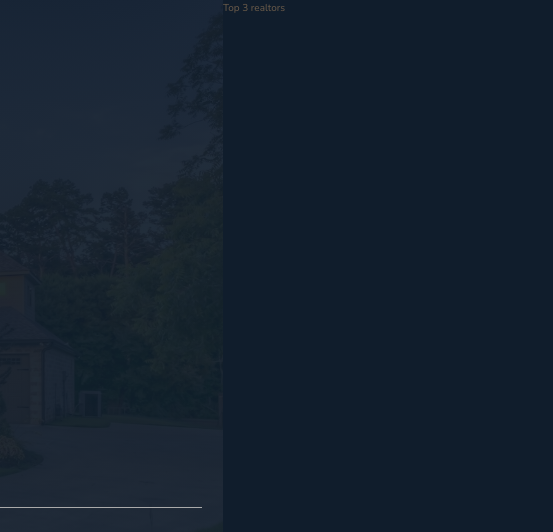
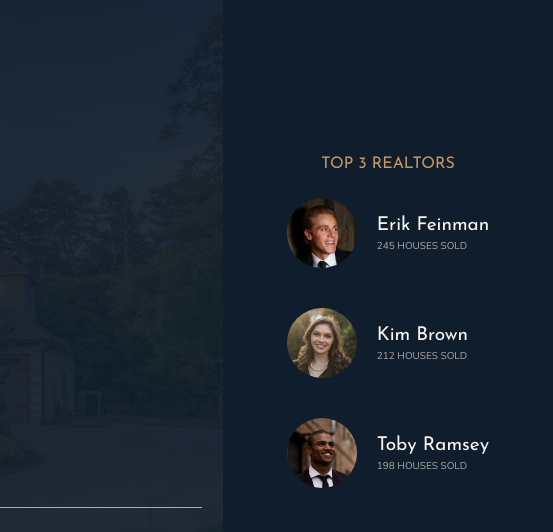
Before and after one commit to rsous/nexter, a website: page index.html in a window 1280 px wide. Shown: the top 532 px of the page, 727-1280 px from the left. Drawn offline with nearby package versions, Linux system fonts and the light colour scheme.

Commit message:
Building the Realtors Section

```diff
--- a/index.html
+++ b/index.html
@@ -33,7 +33,40 @@
       </div>
     </header>
 
-    <div class="realtors">Top 3 realtors</div>
+    <div class="realtors">
+      <h3 class="heading-3">Top 3 Realtors</h3>
+      <div class="realtors__list">
+        <img
+          src="img/realtor-1-min.jpeg"
+          alt="Realtor 1"
+          class="realtors__img"
+        />
+        <div class="realtors__details">
+          <h4 class="heading-4 heading-4--light">Erik Feinman</h4>
+          <p class="realtors__sold">245 houses sold</p>
+        </div>
+
+        <img
+          src="img/realtor-2-min.jpeg"
+          alt="Realtor 2"
+          class="realtors__img"
+        />
+        <div class="realtors__details">
+          <h4 class="heading-4 heading-4--light">Kim Brown</h4>
+          <p class="realtors__sold">212 houses sold</p>
+        </div>
+
+        <img
+          src="img/realtor-3-min.jpeg"
+          alt="Realtor 3"
+          class="realtors__img"
+        />
+        <div class="realtors__details">
+          <h4 class="heading-4 heading-4--light">Toby Ramsey</h4>
+          <p class="realtors__sold">198 houses sold</p>
+        </div>
+      </div>
+    </div>
 
     <section class="features">
       <div class="feature">
--- a/sass/_realtors.scss
+++ b/sass/_realtors.scss
@@ -1,4 +1,31 @@
 .realtors {
   background-color: $color-secondary;
   grid-column: col-start 7 / full-end;
+  padding: 3rem;
+
+  display: grid;
+  align-content: center;
+  justify-content: center;
+  justify-items: center;
+  row-gap: 2rem;
+
+  &__list {
+    display: grid;
+    grid-template-columns: min-content max-content;
+    column-gap: 2rem;
+    row-gap: 5vh;
+    align-items: center;
+  }
+
+  &__img {
+    width: 7rem;
+    border-radius: 50%;
+    display: block;
+  }
+
+  &__sold {
+    text-transform: uppercase;
+    color: $color-grey-light-2;
+    margin-top: -3px;
+  }
 }
```
Also changed, not shown: css/style.css.
